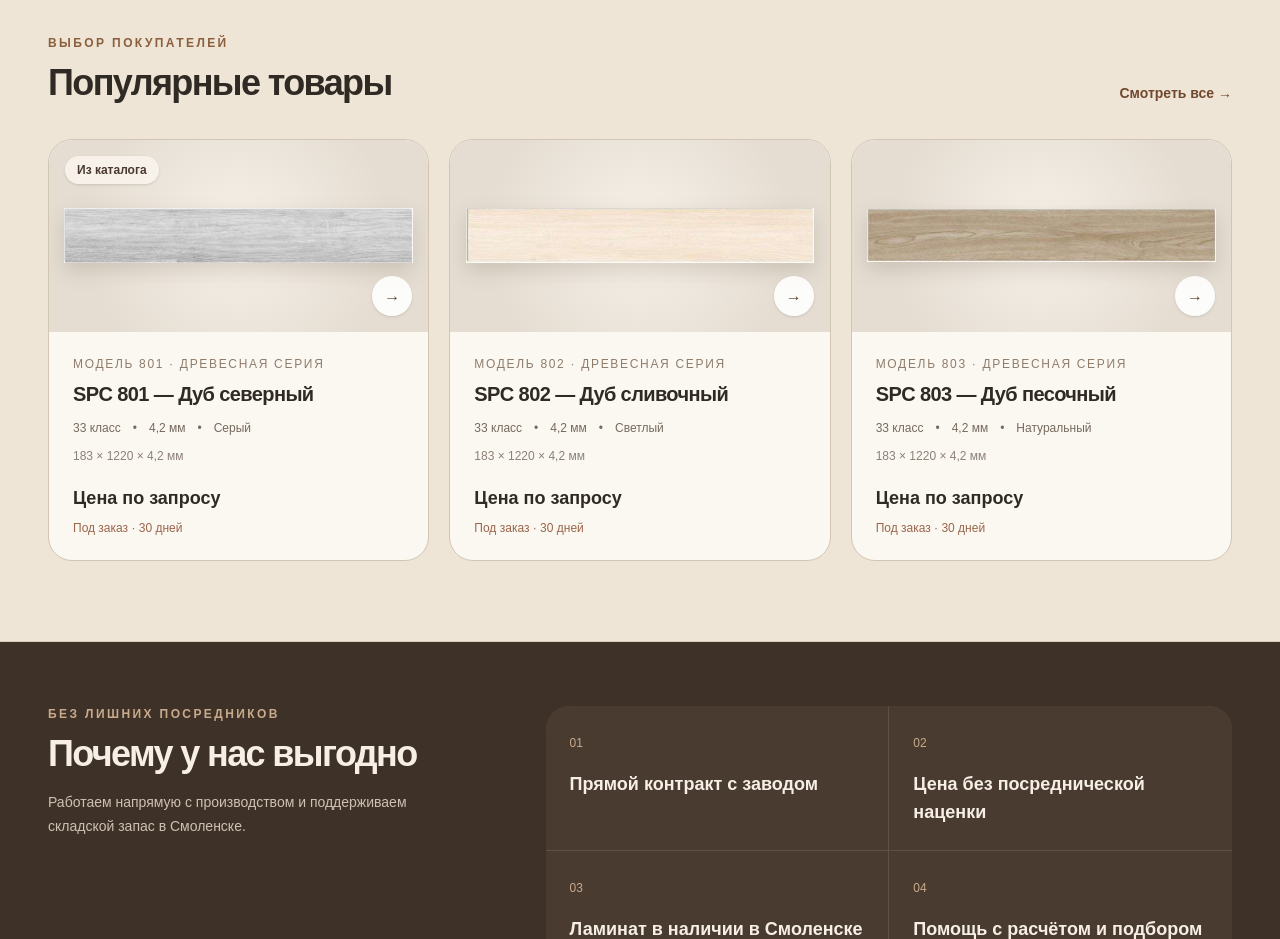
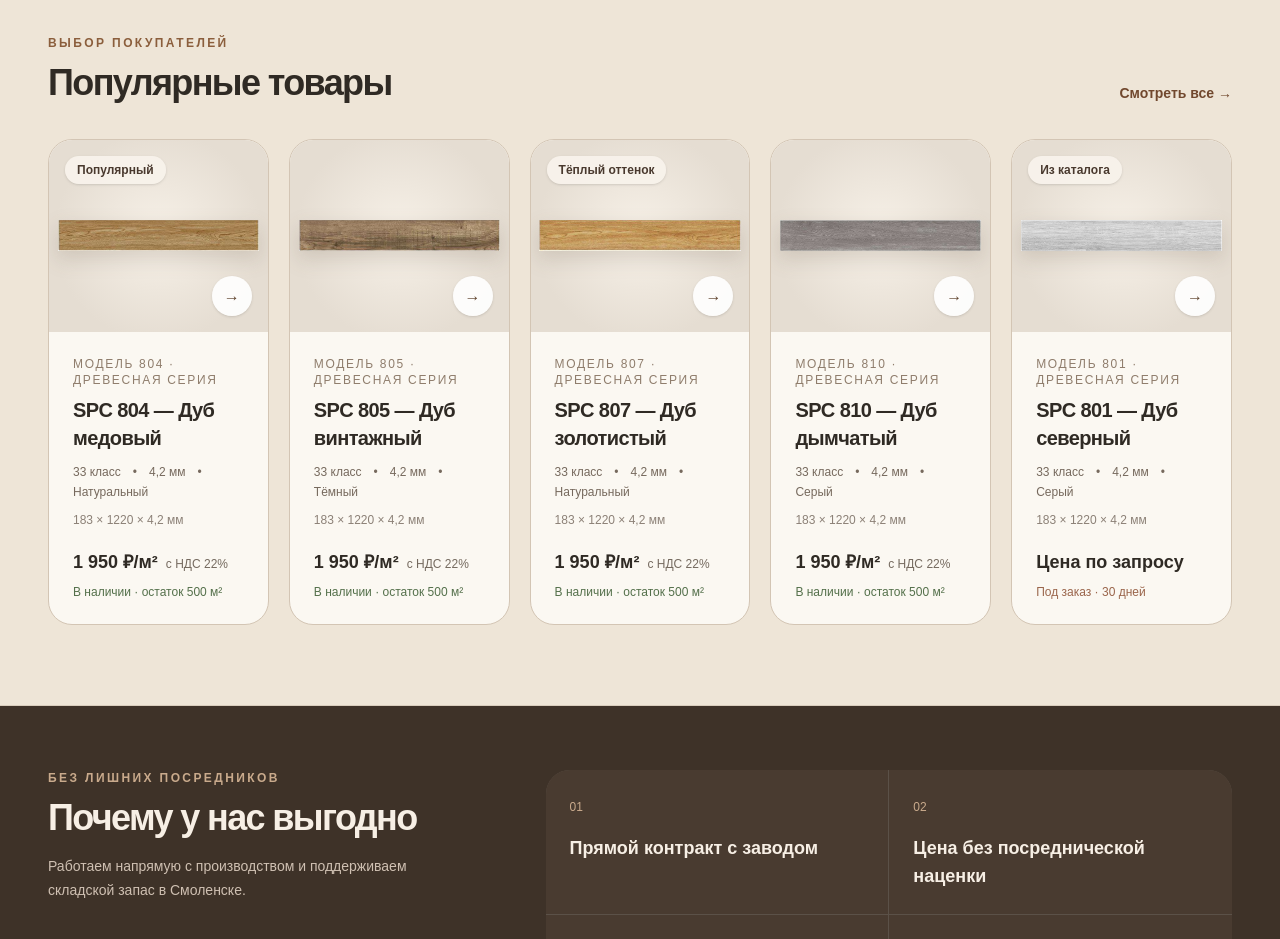
Before and after one commit to novokshonovpv/laminat-sale, a Next.js app: page / in a window 1280 px wide. Shown: the part 2860-3799 px from the top of the page. Built offline with nearby package versions, Linux system fonts and the light colour scheme.

Commit message:
feat: prioritize in-stock recommendations

```diff
--- a/src/app/page.tsx
+++ b/src/app/page.tsx
@@ -3,7 +3,7 @@ import Link from "next/link";
 import { ProductCard } from "@/components/product-card";
 import { SelectionHelpDialog } from "@/components/selection-help-dialog";
 import { legalDetails } from "@/data/legal";
-import { getProductSlug, products } from "@/data/products";
+import { getProductSlug, getStockWeightedProducts, products } from "@/data/products";
 import { assetPath } from "@/lib/asset-path";
 
 const categories = [
@@ -19,6 +19,8 @@ const heroProducts = [
   ["810", "Дуб дымчатый", assetPath("/products/spc-810.jpg")],
   ["908", "Дуб белёный", assetPath("/products/spc-908.jpg")],
 ];
+
+const popularProducts = getStockWeightedProducts(products, 5);
 
 const spcBenefits = [
   ["01", "Не боится бытовой влаги", "Жёсткая минерально-полимерная основа не разбухает от пролитой воды, поэтому покрытие подходит для кухни и прихожей."],
@@ -79,7 +81,7 @@ export default function Home() {
         </div>
       </section>
 
-      <section className="border-y border-[#d9cdbd] bg-[#eee5d7]"><div className="mx-auto max-w-[1440px] px-5 py-16 sm:px-8 sm:py-20 lg:px-12"><div className="mb-9 flex items-end justify-between gap-5"><div><p className="mb-3 text-xs font-semibold uppercase tracking-[0.2em] text-[#8b5e3c]">Выбор покупателей</p><h2 className="text-3xl font-semibold tracking-[-0.045em] sm:text-4xl">Популярные товары</h2></div><Link className="hidden text-sm font-semibold text-[#71482e] sm:block" href="/catalog">Смотреть все →</Link></div><div className="grid gap-5 sm:grid-cols-2 lg:grid-cols-3">{products.slice(0,3).map(product => <ProductCard key={product.id} product={product} />)}</div></div></section>
+      <section className="border-y border-[#d9cdbd] bg-[#eee5d7]"><div className="mx-auto max-w-[1440px] px-5 py-16 sm:px-8 sm:py-20 lg:px-12"><div className="mb-9 flex items-end justify-between gap-5"><div><p className="mb-3 text-xs font-semibold uppercase tracking-[0.2em] text-[#8b5e3c]">Выбор покупателей</p><h2 className="text-3xl font-semibold tracking-[-0.045em] sm:text-4xl">Популярные товары</h2></div><Link className="hidden text-sm font-semibold text-[#71482e] sm:block" href="/catalog">Смотреть все →</Link></div><div className="grid gap-5 sm:grid-cols-2 lg:grid-cols-3 xl:grid-cols-5">{popularProducts.map(product => <ProductCard key={product.id} product={product} />)}</div></div></section>
 
       <section className="bg-[#3e3228] text-[#f7efe5]"><div className="mx-auto grid max-w-[1440px] gap-10 px-5 py-16 sm:px-8 lg:grid-cols-[0.8fr_1.2fr] lg:px-12"><div><p className="text-xs font-semibold uppercase tracking-[0.2em] text-[#c9aa8c]">Без лишних посредников</p><h2 className="mt-3 text-3xl font-semibold tracking-[-0.045em] sm:text-4xl">Почему у нас выгодно</h2><p className="mt-4 max-w-sm text-sm leading-6 text-[#cfc0b2]">Работаем напрямую с производством и поддерживаем складской запас в Смоленске.</p></div><div className="grid gap-px overflow-hidden rounded-3xl bg-white/15 sm:grid-cols-2">{[["01","Прямой контракт с заводом"],["02","Цена без посреднической наценки"],["03","Ламинат в наличии в Смоленске"],["04","Помощь с расчётом и подбором"]].map(([n,t])=><div key={n} className="bg-[#493b30] p-6"><span className="text-xs text-[#c9aa8c]">{n}</span><h3 className="mt-4 text-lg font-semibold">{t}</h3></div>)}</div></div></section>
 
--- a/src/components/catalog-explorer.tsx
+++ b/src/components/catalog-explorer.tsx
@@ -3,7 +3,7 @@
 import { useEffect, useMemo, useState } from "react";
 import { ProductCard } from "@/components/product-card";
 import type { Product, ProductColor } from "@/data/products";
-import { catalogOptions, formatThickness } from "@/data/products";
+import { catalogOptions, formatThickness, getStockWeightedProducts } from "@/data/products";
 
 type SortMode = "popular" | "price-asc" | "price-desc";
 
@@ -27,14 +27,15 @@ export function CatalogExplorer({ items, initialQuery = "" }: { items: Product[]
 
   const filteredProducts = useMemo(() => {
     const normalizedQuery = query.trim().toLocaleLowerCase("ru-RU");
-    return items
+    const filtered = items
       .filter((product) => !normalizedQuery || [product.name, product.model, product.brand, product.collection, product.color].some((value) => value.toLocaleLowerCase("ru-RU").includes(normalizedQuery)))
       .filter((product) => brands.length === 0 || brands.includes(product.brand))
       .filter((product) => classes.length === 0 || classes.includes(product.class))
       .filter((product) => thicknesses.length === 0 || thicknesses.includes(product.thickness))
       .filter((product) => colors.length === 0 || colors.includes(product.color))
-      .filter((product) => availability === "all" || (availability === "stock" ? product.stockSquareMeters > 0 : product.stockSquareMeters === 0))
-      .sort((a, b) => sort === "price-asc" ? (a.pricePerSquareMeter ?? Number.MAX_SAFE_INTEGER) - (b.pricePerSquareMeter ?? Number.MAX_SAFE_INTEGER) : sort === "price-desc" ? (b.pricePerSquareMeter ?? -1) - (a.pricePerSquareMeter ?? -1) : b.stockSquareMeters - a.stockSquareMeters);
+      .filter((product) => availability === "all" || (availability === "stock" ? product.stockSquareMeters > 0 : product.stockSquareMeters === 0));
+    if (sort === "popular") return getStockWeightedProducts(filtered);
+    return filtered.sort((a, b) => sort === "price-asc" ? (a.pricePerSquareMeter ?? Number.MAX_SAFE_INTEGER) - (b.pricePerSquareMeter ?? Number.MAX_SAFE_INTEGER) : (b.pricePerSquareMeter ?? -1) - (a.pricePerSquareMeter ?? -1));
   }, [availability, brands, classes, colors, items, query, sort, thicknesses]);
 
   const activeFilters = brands.length + classes.length + thicknesses.length + colors.length + (availability === "all" ? 0 : 1) + (query ? 1 : 0);
--- a/src/components/product-detail.tsx
+++ b/src/components/product-detail.tsx
@@ -2,10 +2,10 @@ import Link from "next/link";
 import { LaminateCalculator } from "@/components/laminate-calculator";
 import { ProductCard } from "@/components/product-card";
 import { ProductImageShowcase } from "@/components/product-image-showcase";
-import { formatPrice, formatThickness, products, type Product } from "@/data/products";
+import { formatPrice, formatThickness, getStockWeightedProducts, products, type Product } from "@/data/products";
 
 export function ProductDetail({ product }: { product: Product }) {
-  const related = products.filter((item) => item.id !== product.id).slice(0, 3);
+  const related = getStockWeightedProducts(products.filter((item) => item.id !== product.id), 5);
   const inStock = product.stockSquareMeters > 0;
 
   return (
@@ -31,7 +31,7 @@ export function ProductDetail({ product }: { product: Product }) {
         <div className="rounded-[2rem] bg-[#3e3228] p-7 text-[#f7efe5] sm:p-9"><p className="text-xs font-semibold uppercase tracking-[0.2em] text-[#c9aa8c]">Где использовать</p><h2 className="mt-3 text-3xl font-semibold tracking-[-0.04em]">Для дома и коммерческих пространств</h2><p className="mt-4 text-sm leading-6 text-[#cfc0b2]">SPC-панели предназначены для внутренней отделки жилых, административных и торговых помещений с сухим или нормальным уровнем влажности.</p></div>
         <div className="rounded-[2rem] border border-[#d9cdbd] bg-[#fbf8f2] p-7 sm:p-9"><p className="text-xs font-semibold uppercase tracking-[0.2em] text-[#8b5e3c]">Перед укладкой</p><h2 className="mt-3 text-3xl font-semibold tracking-[-0.04em]">Основание решает всё</h2><div className="mt-6 grid gap-4 sm:grid-cols-3"><div><strong className="text-lg">≤ 2 мм</strong><p className="mt-2 text-sm leading-6 text-[#756a5f]">допустимый перепад основания на участке длиной 2 метра</p></div><div><strong className="text-lg">Без клея</strong><p className="mt-2 text-sm leading-6 text-[#756a5f]">панели соединяются профилированным замком click-lock</p></div><div><strong className="text-lg">Ровно и чисто</strong><p className="mt-2 text-sm leading-6 text-[#756a5f]">основание должно быть подготовленным перед началом монтажа</p></div></div></div>
       </section>
-      <section className="mt-20 border-t border-[#d9cdbd] pt-14"><div className="mb-8 flex items-end justify-between"><h2 className="text-3xl font-semibold tracking-[-0.04em]">Похожие декоры</h2><Link href="/catalog" className="text-sm font-semibold text-[#71482e]">В каталог →</Link></div><div className="grid gap-5 sm:grid-cols-2 lg:grid-cols-3">{related.map((item) => <ProductCard key={item.id} product={item} />)}</div></section>
+      <section className="mt-20 border-t border-[#d9cdbd] pt-14"><div className="mb-8 flex items-end justify-between"><h2 className="text-3xl font-semibold tracking-[-0.04em]">Похожие декоры</h2><Link href="/catalog" className="text-sm font-semibold text-[#71482e]">В каталог →</Link></div><div className="grid gap-5 sm:grid-cols-2 lg:grid-cols-3 xl:grid-cols-5">{related.map((item) => <ProductCard key={item.id} product={item} />)}</div></section>
     </div>
   );
 }
--- a/src/data/products.ts
+++ b/src/data/products.ts
@@ -161,6 +161,22 @@ export const catalogOptions = {
 export const formatPrice = (value: number) => new Intl.NumberFormat("ru-RU").format(value);
 export const formatThickness = (value: number) => value.toLocaleString("ru-RU");
 
+export function getStockWeightedProducts(items: Product[], limit = items.length) {
+  const stocked = items.filter((item) => item.stockSquareMeters > 0);
+  const madeToOrder = items.filter((item) => item.stockSquareMeters === 0);
+  const result: Product[] = [];
+
+  while (result.length < limit && (stocked.length > 0 || madeToOrder.length > 0)) {
+    result.push(...stocked.splice(0, Math.min(4, stocked.length, limit - result.length)));
+    const nextOrder = madeToOrder.shift();
+    if (result.length < limit && nextOrder) result.push(nextOrder);
+    if (stocked.length === 0) result.push(...madeToOrder.splice(0, limit - result.length));
+    if (madeToOrder.length === 0) result.push(...stocked.splice(0, limit - result.length));
+  }
+
+  return result.slice(0, limit);
+}
+
 const transliteration: Record<string, string> = {
   а: "a", б: "b", в: "v", г: "g", д: "d", е: "e", ё: "e", ж: "zh", з: "z", и: "i", й: "y",
   к: "k", л: "l", м: "m", н: "n", о: "o", п: "p", р: "r", с: "s", т: "t", у: "u", ф: "f",
```
